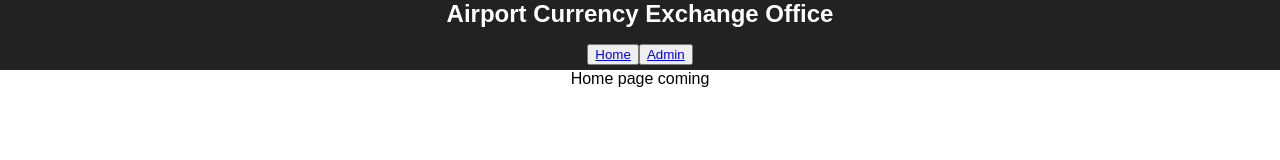
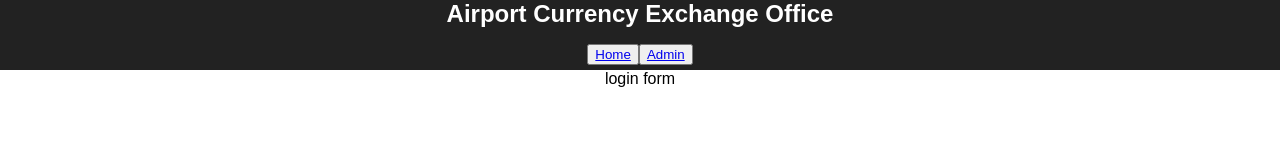
Before and after one commit to josh-alamillo7/airport-currency-exchange, a React (Create React App) app: page / in a window 1280 px wide. Shown: the part 120-280 px from the top of the page. Built offline with nearby package versions, Linux system fonts and the light colour scheme; the HTML template or start-up script is replaced by a standard one.

Commit message:
login form component created, needs functionality

```diff
--- a/src/App.tsx
+++ b/src/App.tsx
@@ -5,11 +5,13 @@ import {
   Route
 } from 'react-router-dom';
 import HeaderButtons from './HeaderButtons';
+import Login from './Login';
+
 import password from './config';
 
 import logo from './logo.jpg';
 
-class App extends React.Component {
+class App extends React.Component <{}, {isLoggedIn: boolean}> {
 
   constructor(props: object) {
     super(props);
@@ -37,7 +39,11 @@ class App extends React.Component {
     const exact: boolean = true;
 
     const home = () => {
-      return <div>Home page coming</div>;
+      if (this.state.isLoggedIn) {
+        return <div>Home page coming</div>;
+      }
+
+      return <Login />;
     };
 
     const admin = () => {
--- /dev/null
+++ b/src/Login.tsx
@@ -0,0 +1,14 @@
+import * as React from 'react';
+
+class Login extends React.Component {
+
+  constructor(props: object) {
+    super(props);
+  }
+
+  public render() {
+    return (<div>login form</div>);
+  }
+}
+
+export default Login;
```
